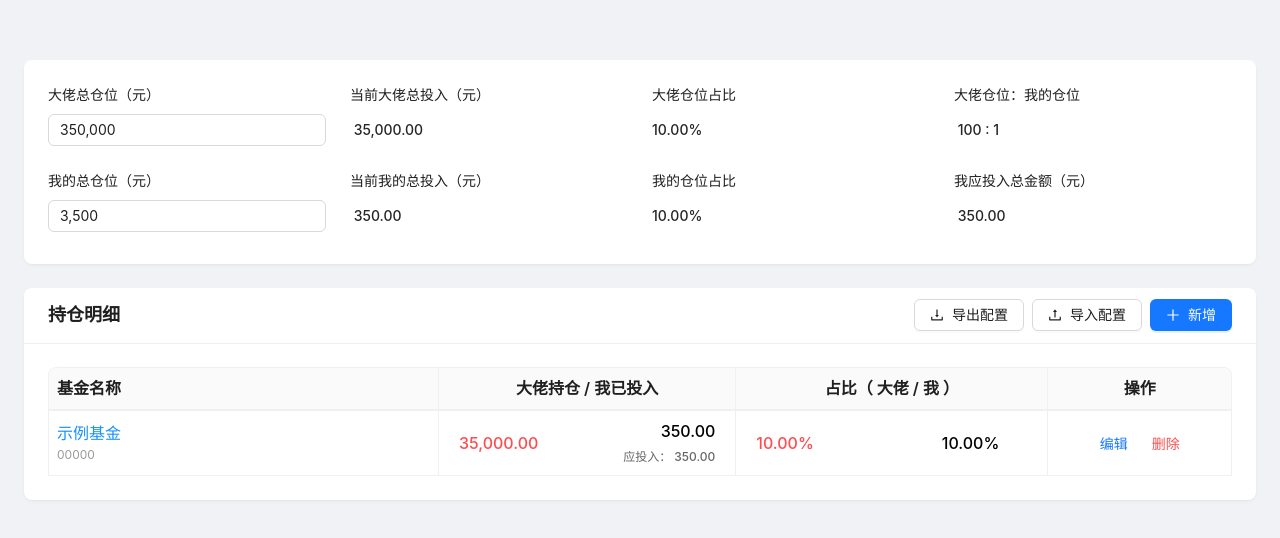
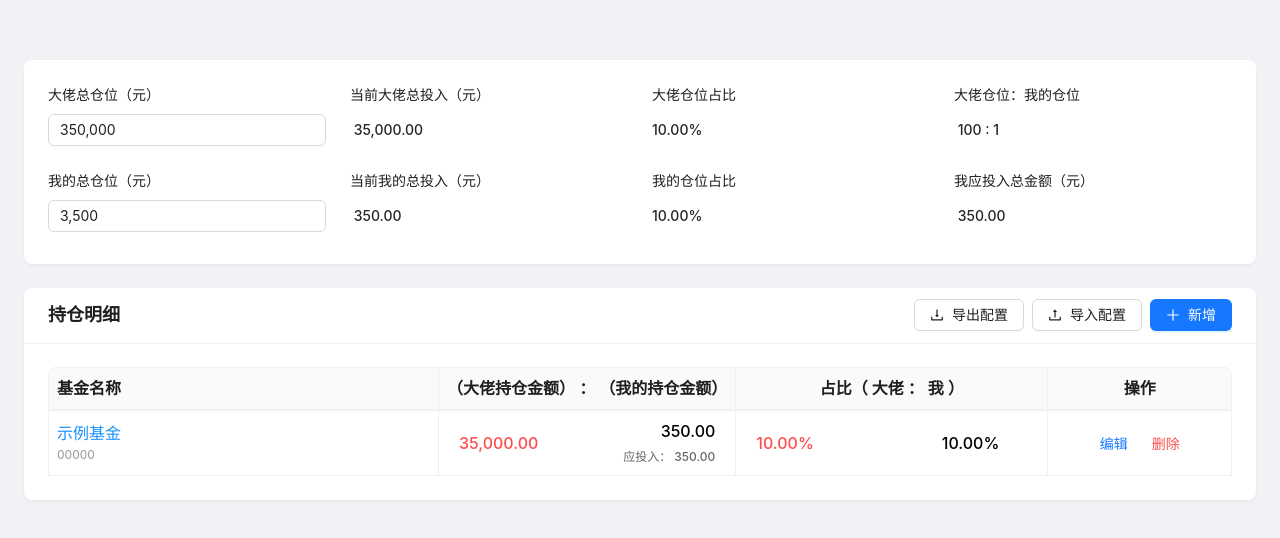
Before and after one commit to CoKoii/YJJSQ, a Vue app: page / in a window 1280 px wide. Shown: the part 120-658 px from the top of the page. Built offline with nearby package versions, Linux system fonts and the light colour scheme.

Commit message:
更新持仓金额和占比显示标签，优化表格可读性

```diff
--- a/src/components/HoldingsTable.vue
+++ b/src/components/HoldingsTable.vue
@@ -46,7 +46,7 @@
             </div>
           </template>
 
-          <!-- 大佬持仓金额 / 我已投入 / 我应投入 -->
+          <!-- 大佬持仓金额 / 我的持仓金额 / 我应投入 -->
           <template v-else-if="column.key === 'combinedAmount'">
             <div class="amount-combined">
               <span class="amount-combined__boss">{{ formatMoney(record.bossAmount) }}</span>
@@ -64,7 +64,9 @@
           <!-- 占比（大佬 / 我） -->
           <template v-else-if="column.key === 'combinedRatio'">
             <div class="ratio-combined">
-              <span class="ratio-combined__boss">{{ formatPercent(getBossRatio(record.bossAmount)) }}%</span>
+              <span class="ratio-combined__boss"
+                >{{ formatPercent(getBossRatio(record.bossAmount)) }}%</span
+              >
               <span class="ratio-combined__me">
                 <span>{{ formatPercent(getMyRatio(record.myActualAmount)) }}%</span>
                 <span class="ratio-symbol" :style="{ color: getRatioComparisonColor(record) }">
@@ -118,7 +120,7 @@
           />
         </a-form-item>
 
-        <a-form-item label="我已投入	（元）" name="myActualAmount">
+        <a-form-item label="我的持仓金额	（元）" name="myActualAmount">
           <a-input-number
             v-model:value="formData.myActualAmount"
             :min="0"
@@ -178,13 +180,13 @@ const columns = [
     width: 240,
   },
   {
-    title: '大佬持仓 / 我已投入',
+    title: '（大佬持仓金额） ： （我的持仓金额）',
     key: 'combinedAmount',
     width: 180,
     align: 'center',
   },
   {
-    title: '占比（ 大佬 / 我 ）',
+    title: '占比（ 大佬 ： 我 ）',
     key: 'combinedRatio',
     width: 180,
     align: 'center',
```
